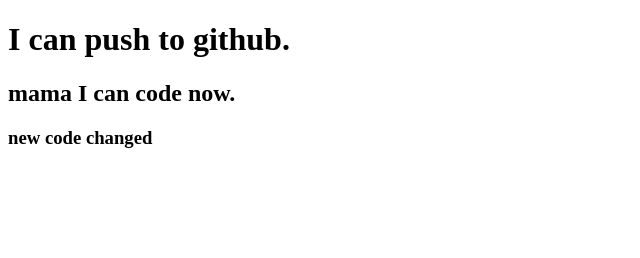
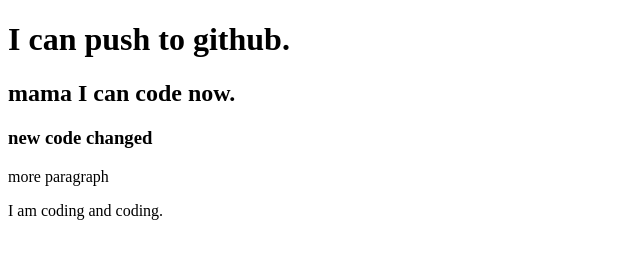
Before and after one commit to ash14psb/my-second-repo, a plain HTML site: page index.html in a window 1280 px wide. Shown: the whole page, without its empty margins (0-640 px from the left). Drawn offline with Linux system fonts and the light colour scheme.

Commit message:
paragraph

```diff
--- a/index.html
+++ b/index.html
@@ -10,5 +10,7 @@
     <h1>I can push to github.</h1>
     <h2>mama I can code now.</h2>
     <h3>new code changed</h3>
+    <p>more paragraph</p>
+    <p>I am coding and coding.</p>
 </body>
 </html>
```
